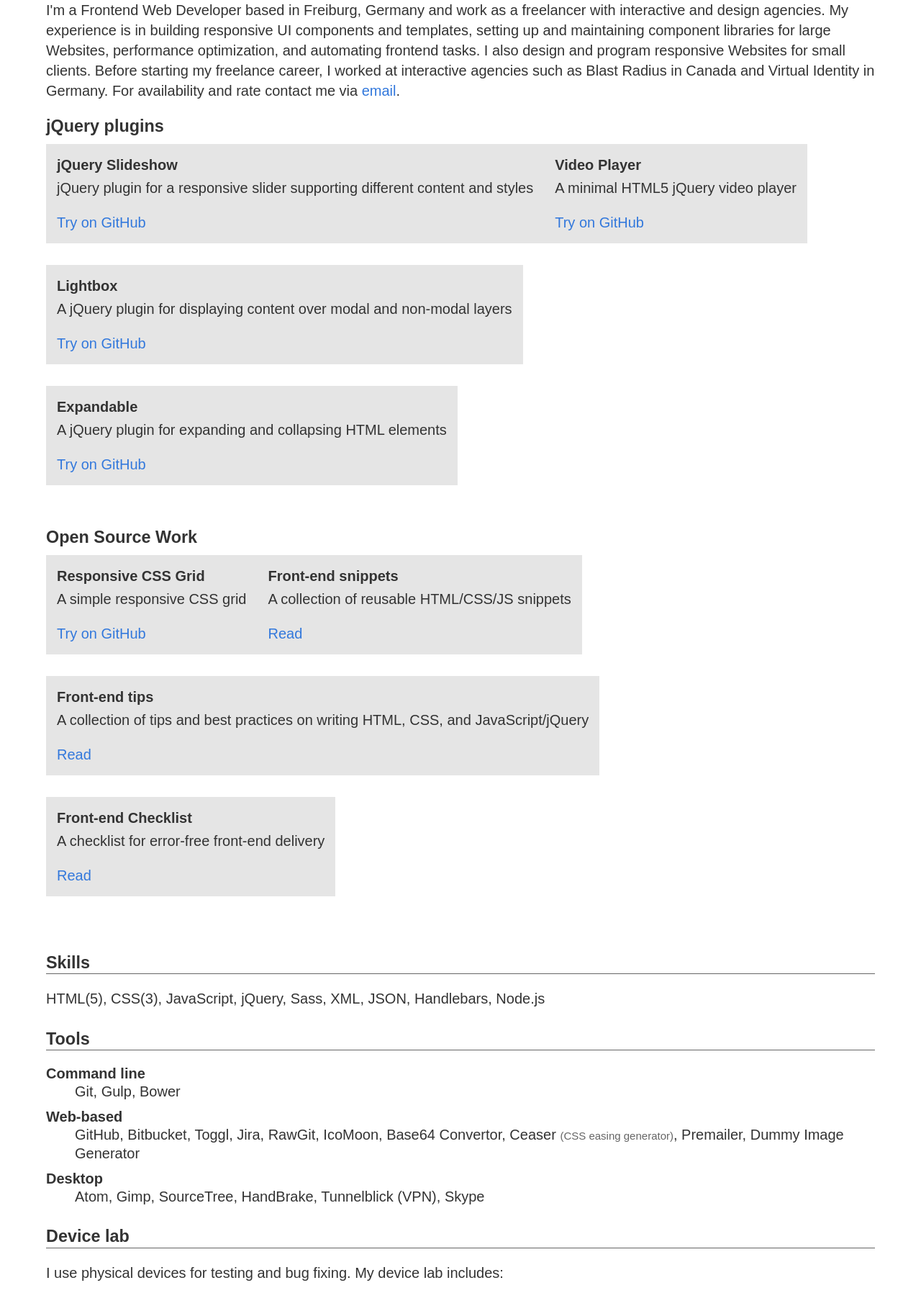
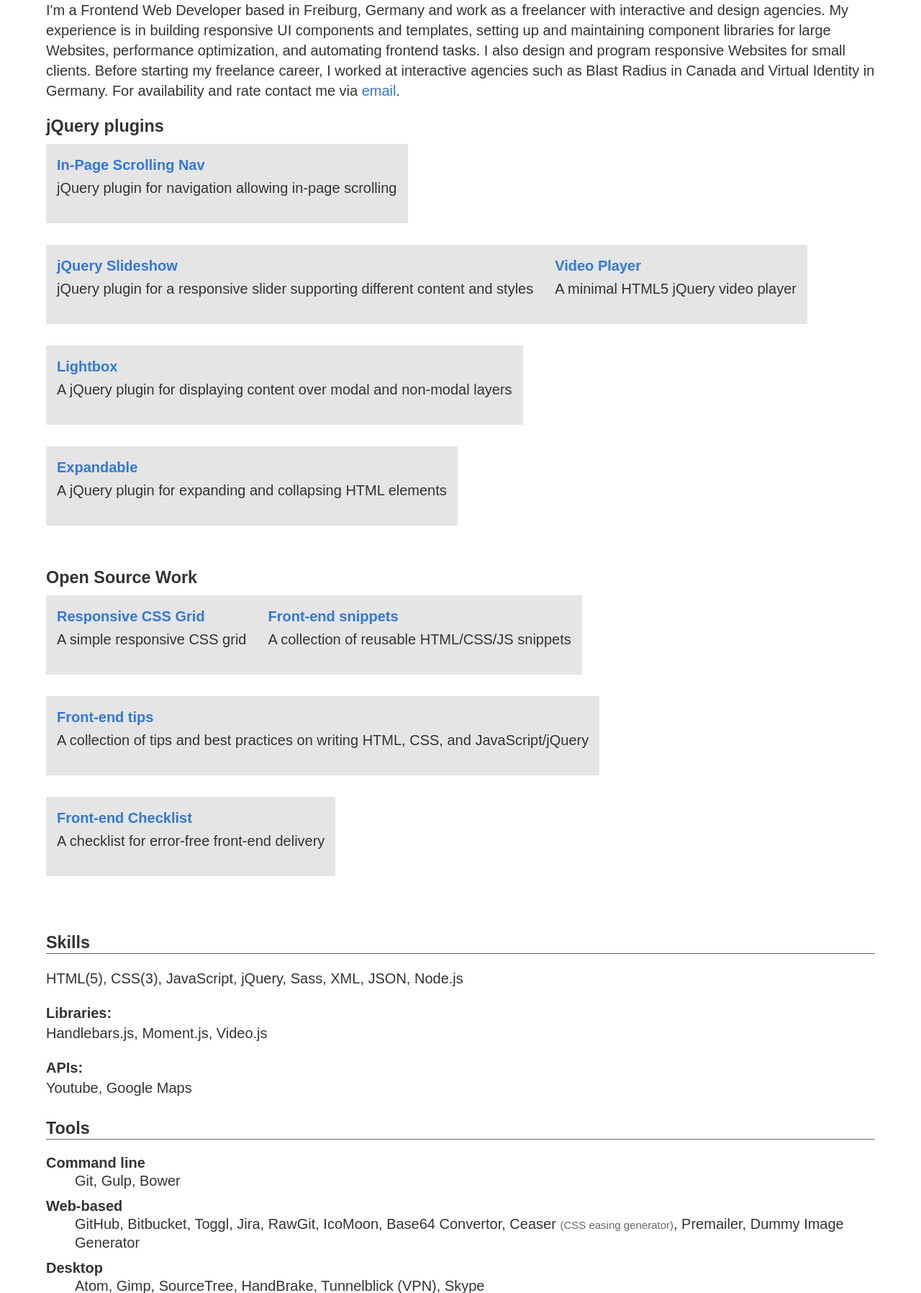
Before and after one commit to smohadjer/saeidmohadjer.com, a PHP site: page / in a window 1280 px wide. Shown: the part 153-1949 px from the top of the page at 72% size. Run offline with PHP 8.4, Linux system fonts and the light colour scheme; style sheets or scripts are compiled from the project's sources.

Commit message:
content update

```diff
--- a/app/index.html
+++ b/app/index.html
@@ -21,50 +21,46 @@
 				<h3>jQuery plugins</h3>
 				<div class="flex-container">
 					<div class="grid__cell">
-						<h4>jQuery Slideshow</h4>
-						<p>jQuery plugin for a responsive slider supporting different content and styles</p>
-						<p><a href="https://github.com/SaeidMohadjer/jquery.slideshow">Try on GitHub</a></p>
+						<h4><a href="https://github.com/smohadjer/inPageScrollingNav">In-Page Scrolling Nav</a></h4>
+						<p>jQuery plugin for navigation allowing in-page scrolling</p>
 					</div>
 					<div class="grid__cell">
-						<h4>Video Player</h4>
-						<p>A minimal HTML5 jQuery video player</p>
-						<p><a href="https://github.com/SaeidMohadjer/jquery.videoplayer">Try on GitHub</a></p>
+						<h4><a href="https://github.com/SaeidMohadjer/jquery.slideshow">jQuery Slideshow</a></h4>
+						<p>jQuery plugin for a responsive slider supporting different content and styles</p>
 					</div>
 					<div class="grid__cell">
-						<h4>Lightbox</h4>
-						<p>A jQuery plugin for displaying content over modal and non-modal layers</p>
-						<p><a href="https://github.com/SaeidMohadjer/jquery.lightbox">Try on GitHub</a></p>
+						<h4><a href="https://github.com/SaeidMohadjer/jquery.videoplayer">Video Player</a></h4>
+						<p>A minimal HTML5 jQuery video player</p>
 					</div>
 					<div class="grid__cell">
-						<h4>Expandable</h4>
+						<h4><a href="https://github.com/SaeidMohadjer/jquery.lightbox">Lightbox</a></h4>
+						<p>A jQuery plugin for displaying content over modal and non-modal layers</p>
+					</div>
+					<div class="grid__cell">
+						<h4><a href="https://github.com/SaeidMohadjer/jquery.expandable">Expandable</a></h4>
 						<p>A jQuery plugin for expanding and collapsing HTML elements</p>
-						<p><a href="https://github.com/SaeidMohadjer/jquery.expandable">Try on GitHub</a></p>
 					</div>
 				</div>
 			</section>
 
-			<section class="work grid grid--600_2 grid--1024_3 grid--1280_4">
+			<section class="work open-source grid grid--600_2 grid--1024_3 grid--1280_4">
 				<h3>Open Source Work</h3>
 				<div class="flex-container">
 					<div class="grid__cell">
-						<h4>Responsive CSS Grid</h4>
+						<h4><a href="https://github.com/smohadjer/grid">Responsive CSS Grid</a></h4>
 						<p>A simple responsive CSS grid</p>
-						<p><a href="https://github.com/smohadjer/grid">Try on GitHub</a></p>
 					</div>
 					<div class="grid__cell not-code">
-						<h4>Front-end snippets</h4>
+						<h4><a href="https://github.com/smohadjer/snippets">Front-end snippets</a></h4>
 						<p>A collection of reusable HTML/CSS/JS snippets</p>
-						<p><a href="https://github.com/smohadjer/snippets">Read</a></p>
 					</div>
 					<div class="grid__cell not-code">
-						<h4>Front-end tips</h4>
+						<h4><a href="https://github.com/smohadjer/frontend-guideline">Front-end tips</a></h4>
 						<p>A collection of tips and best practices on writing HTML, CSS, and JavaScript/jQuery</p>
-						<p><a href="https://github.com/smohadjer/frontend-guideline">Read</a></p>
 					</div>
 					<div class="grid__cell not-code">
-						<h4>Front-end Checklist</h4>
+						<h4><a href="https://github.com/smohadjer/frontend-checklist">Front-end Checklist</a></h4>
 						<p>A checklist for error-free front-end delivery</p>
-						<p><a href="https://github.com/smohadjer/frontend-checklist">Read</a></p>
 					</div>
 				</div>
 			</section>
@@ -72,7 +68,9 @@
 			<div class="grid grid--768_2 grid--1024_3">
 				<section class="grid__cell">
 					<h3>Skills</h3>
-					<p>HTML(5), CSS(3), JavaScript, jQuery, Sass, XML, JSON, Handlebars, Node.js</p>
+					<p>HTML(5), CSS(3), JavaScript, jQuery, Sass, XML, JSON, Node.js</p>
+					<p><strong>Libraries:</strong><br />Handlebars.js, Moment.js, Video.js</p>
+					<p><strong>APIs:</strong><br />Youtube, Google Maps</p>
 				</section>
 				<section class="grid__cell">
 					<h3>Tools</h3>
--- a/app/resources/css/_main.scss
+++ b/app/resources/css/_main.scss
@@ -29,11 +29,6 @@ section.work h3 {
 				margin-top: 5px;
 			}
 		}
-
-		p:last-child {
-			margin-bottom: 0;
-			margin-top: auto;
-		}
 	}
 }
 
```
